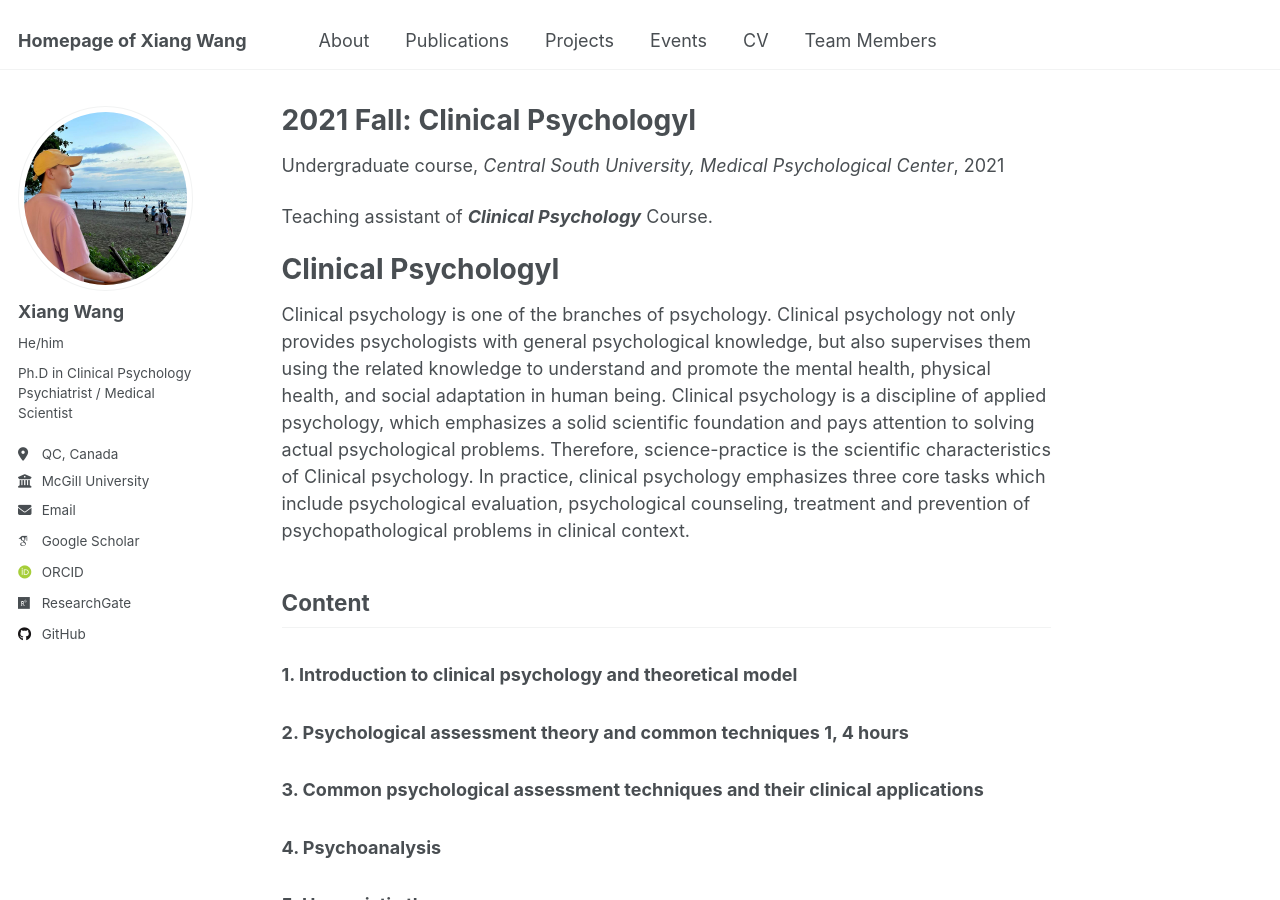
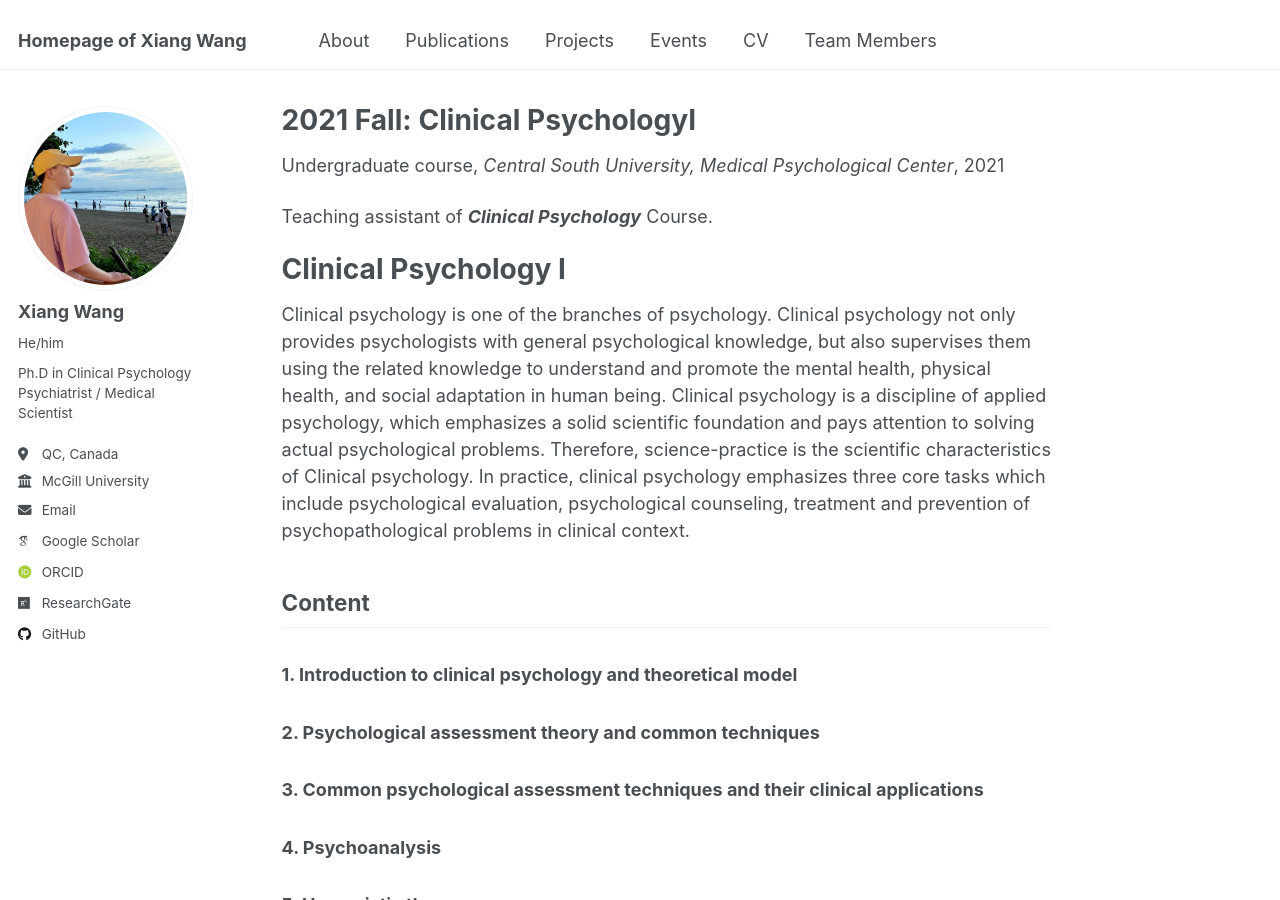
Before and after one commit to Xiang-Wangs/xiang-wangs.github.io, a Jekyll site: the page built from _teaching/2021-fall-clinical-psychology.md, in a window 1280 px wide and 900 px high. Built offline with Jekyll 4.4.1, drawn with Linux system fonts in a browser that asks for light colours; some web fonts are replaced.

Commit message:
Update 2021-fall-clinical-psychology.md

```diff
--- a/_teaching/2021-fall-clinical-psychology.md
+++ b/_teaching/2021-fall-clinical-psychology.md
@@ -11,11 +11,11 @@ location: "Changsha, CN"
 
 Teaching assistant of ***Clinical Psychology*** Course.
 
-# Clinical PsychologyⅠ
+# Clinical Psychology Ⅰ
 Clinical psychology is one of the branches of psychology. Clinical psychology not only provides psychologists with general psychological knowledge, but also supervises them using the related knowledge to understand and promote the mental health, physical health, and social adaptation in human being. Clinical psychology is a discipline of applied psychology, which emphasizes a solid scientific foundation and pays attention to solving actual psychological problems. Therefore, science-practice is the scientific characteristics of Clinical psychology. In practice, clinical psychology emphasizes three core tasks which include psychological evaluation, psychological counseling, treatment and prevention of psychopathological problems in clinical context.
 ## Content
 ### 1. Introduction to clinical psychology and theoretical model
-### 2. Psychological assessment theory and common techniques 1, 4 hours
+### 2. Psychological assessment theory and common techniques
 ### 3. Common psychological assessment techniques and their clinical applications
 ### 4. Psychoanalysis
 ### 5. Humanistic therapy
```
